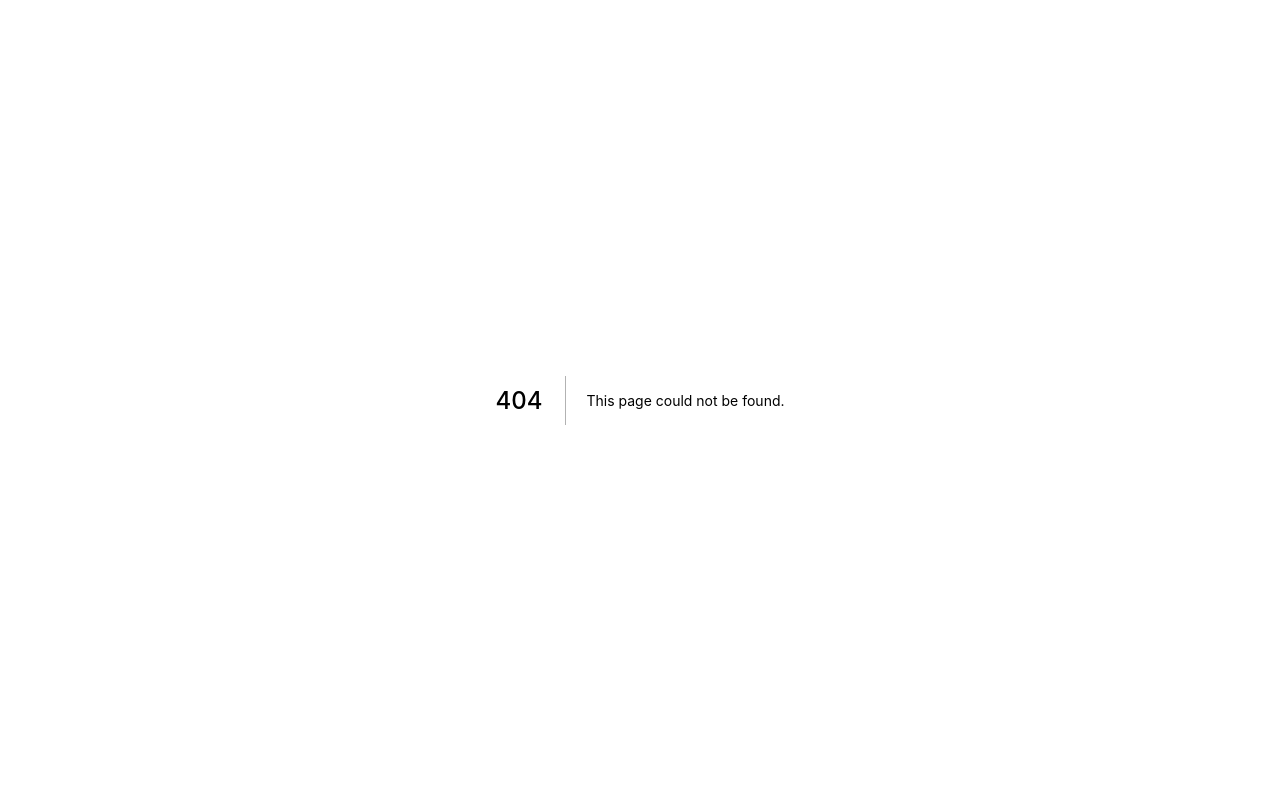
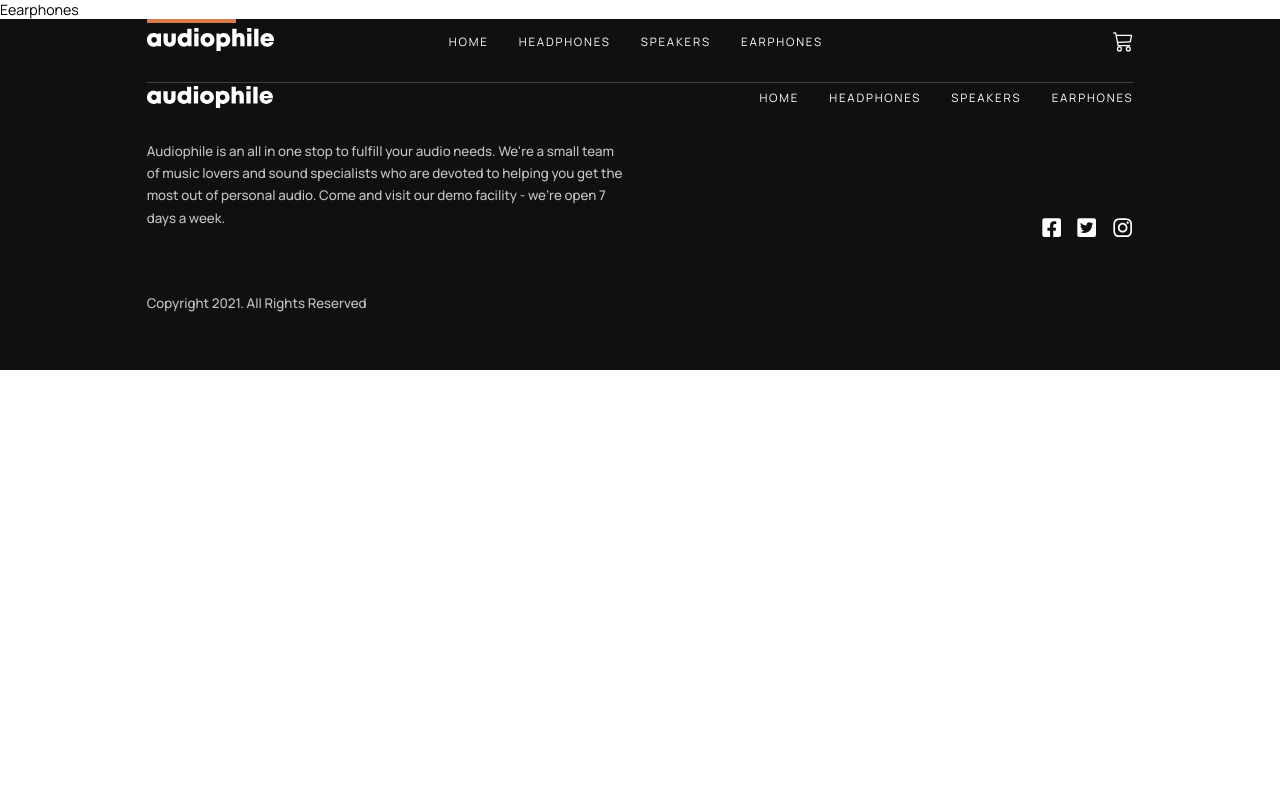
Before and after one commit to aleksandartepavcevic/audiophile, a Next.js app: page /earphones in a window 1280 px wide. Before the commit this address had no page. Shown: the top 798 px of the page. Built offline with nearby package versions, Linux system fonts and the light colour scheme.

Commit message:
wip: finished hover animations

```diff
--- /dev/null
+++ b/pages/earphones/index.js
@@ -0,0 +1,7 @@
+import React from "react";
+
+const Eearphones = () => {
+  return <div>Eearphones</div>;
+};
+
+export default Eearphones;
--- a/src/components/Footer/Footer.js
+++ b/src/components/Footer/Footer.js
@@ -16,12 +16,14 @@ const Footer = () => {
   return (
     <Container>
       <Navigation>
-        <Logo src="/assets/navigation/logo.svg" />
+        <Link href="/">
+          <Logo src="/assets/navigation/logo.svg" />
+        </Link>
         <Links>
           <Link href="/">Home</Link>
-          <Link href="/">Headphones</Link>
-          <Link href="/">Speakers</Link>
-          <Link href="/">Earphones</Link>
+          <Link href="/headphones">Headphones</Link>
+          <Link href="/speakers">Speakers</Link>
+          <Link href="/earphones">Earphones</Link>
         </Links>
       </Navigation>
       <Content>
@@ -121,6 +123,12 @@ const Links = styled.div`
     text-decoration: none;
     text-transform: uppercase;
 
+    transition: color 0.2s ease-in-out;
+
+    &:hover {
+      color: ${(props) => props.theme.colors.primary};
+    }
+
     &:last-of-type {
       margin: 0 0 0 1.0625rem;
     }
@@ -183,6 +191,12 @@ const Socials = styled.div`
     color: ${(props) => props.theme.colors.white};
     cursor: pointer;
 
+    transition: color 0.2s ease-in-out;
+
+    &:hover {
+      color: ${(props) => props.theme.colors.primary};
+    }
+
     &:not(:last-of-type) {
       margin-right: 1rem;
     }
--- a/src/components/Navigation/Navigation.js
+++ b/src/components/Navigation/Navigation.js
@@ -18,19 +18,27 @@ const Navigation = () => {
           (size.width > 576 &&
             size.width <= 1024 &&
             size.orientation === "portrait") ? (
-            <Logo src="/assets/navigation/logo.svg" />
+            <Link href="/">
+              <a>
+                <Logo src="/assets/navigation/logo.svg" />
+              </a>
+            </Link>
           ) : null}
           <Links>
             <Link href="/">Home</Link>
-            <Link href="/">Headphones</Link>
-            <Link href="/">Speakers</Link>
-            <Link href="/">Earphones</Link>
+            <Link href="/headphones">Headphones</Link>
+            <Link href="/speakers">Speakers</Link>
+            <Link href="/earphones">Earphones</Link>
           </Links>
         </FlexContainer>
         {size.width <= 576 && size.orientation === "portrait" ? (
-          <Logo src="/assets/navigation/logo.svg" />
+          <Link href="/">
+            <Logo src="/assets/navigation/logo.svg" />
+          </Link>
         ) : null}
-        <CartIcon />
+        <Link href="/cart">
+          <CartIcon />
+        </Link>
       </Content>
     </StyledContainer>
   );
@@ -85,9 +93,11 @@ const Logo = styled.img`
 `;
 
 const Links = styled.div`
+  display: flex;
   margin-left: 11.25rem;
 
   a {
+    position: relative;
     margin: 0 1.0625rem;
     font-size: 0.8125rem;
     font-size: 700;
@@ -95,6 +105,33 @@ const Links = styled.div`
     color: ${(props) => props.theme.colors.white};
     text-decoration: none;
     text-transform: uppercase;
+
+    transition: color 0.2s ease-in-out;
+
+    &::after {
+      content: "";
+      position: absolute;
+      top: calc(100% + 2.1rem);
+      left: 0;
+      z-index: 10;
+      display: block;
+      width: 100%;
+      height: 0.125rem;
+      background-color: ${(props) => props.theme.colors.primary};
+      transform: scaleX(0);
+      transform-origin: right;
+
+      transition: transform 0.2s ease-in-out;
+    }
+
+    &:hover {
+      color: ${(props) => props.theme.colors.primary};
+
+      &::after {
+        transform: scaleX(1);
+        transform-origin: left;
+      }
+    }
   }
 
   @media (max-width: 1024px) and (orientation: portrait) {
@@ -106,6 +143,12 @@ const CartIcon = styled(BsCart3)`
   font-size: 1.4375rem;
   color: ${(props) => props.theme.colors.white};
   cursor: pointer;
+
+  transition: color 0.2s ease-in-out;
+
+  &:hover {
+    color: ${(props) => props.theme.colors.primary};
+  }
 `;
 
 const MenuIcon = styled(GiHamburgerMenu)`
--- a/src/theme/theme.js
+++ b/src/theme/theme.js
@@ -3,6 +3,7 @@ export const theme = {
     primary: "#d87d4a",
     primaryLight: "#fbaf85",
     secondary: "#101010",
+    secondaryLight: "#4c4c4c",
     gray: "#f1f1f1",
     offWhite: "#fafafa",
     white: "#ffffff",
```
Also changed, not shown: pages/headphones/index.js (added, +7 -0 lines), pages/index.js (+11 -2 lines), pages/speakers/index.js (added, +7 -0 lines), src/components/Inputs/Button.js (+19 -0 lines), src/components/Product/Product.js (+6 -2 lines).
